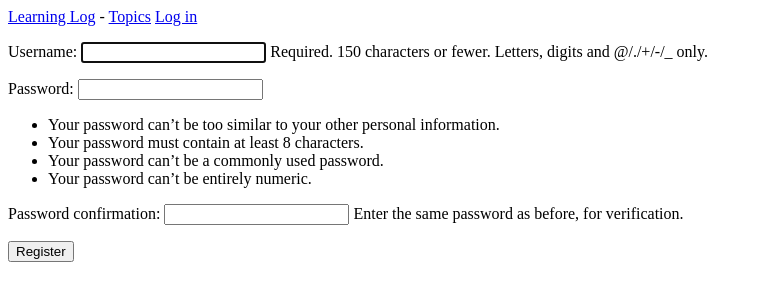
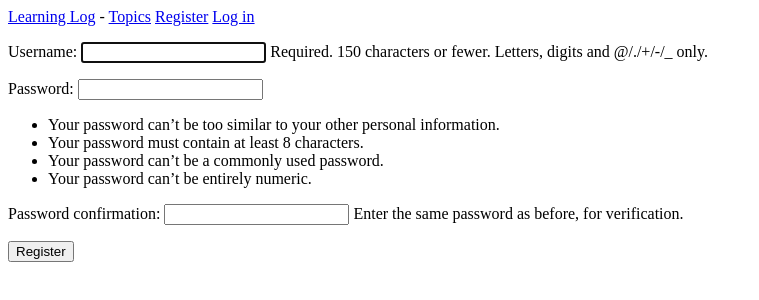
Before and after one commit to arvinder-palaha/learning_log, a Django app: page /users/register/ in a window 1280 px wide. Shown: the top 300 px of the page, without its empty margins (0-759 px from the left). Run offline with Django 5.2, Linux system fonts and the light colour scheme.

Commit message:
link to register if user is not logged in

```diff
--- a/learning_logs/templates/learning_logs/base.html
+++ b/learning_logs/templates/learning_logs/base.html
@@ -9,6 +9,7 @@
             <button name="submit">Log out</button>
         </form>
     {% else %}
+        <a href="{% url 'users:register' %}">Register</a>
         <a href="{% url 'users:login' %}">Log in</a>
     {% endif %}
 </p>
```
